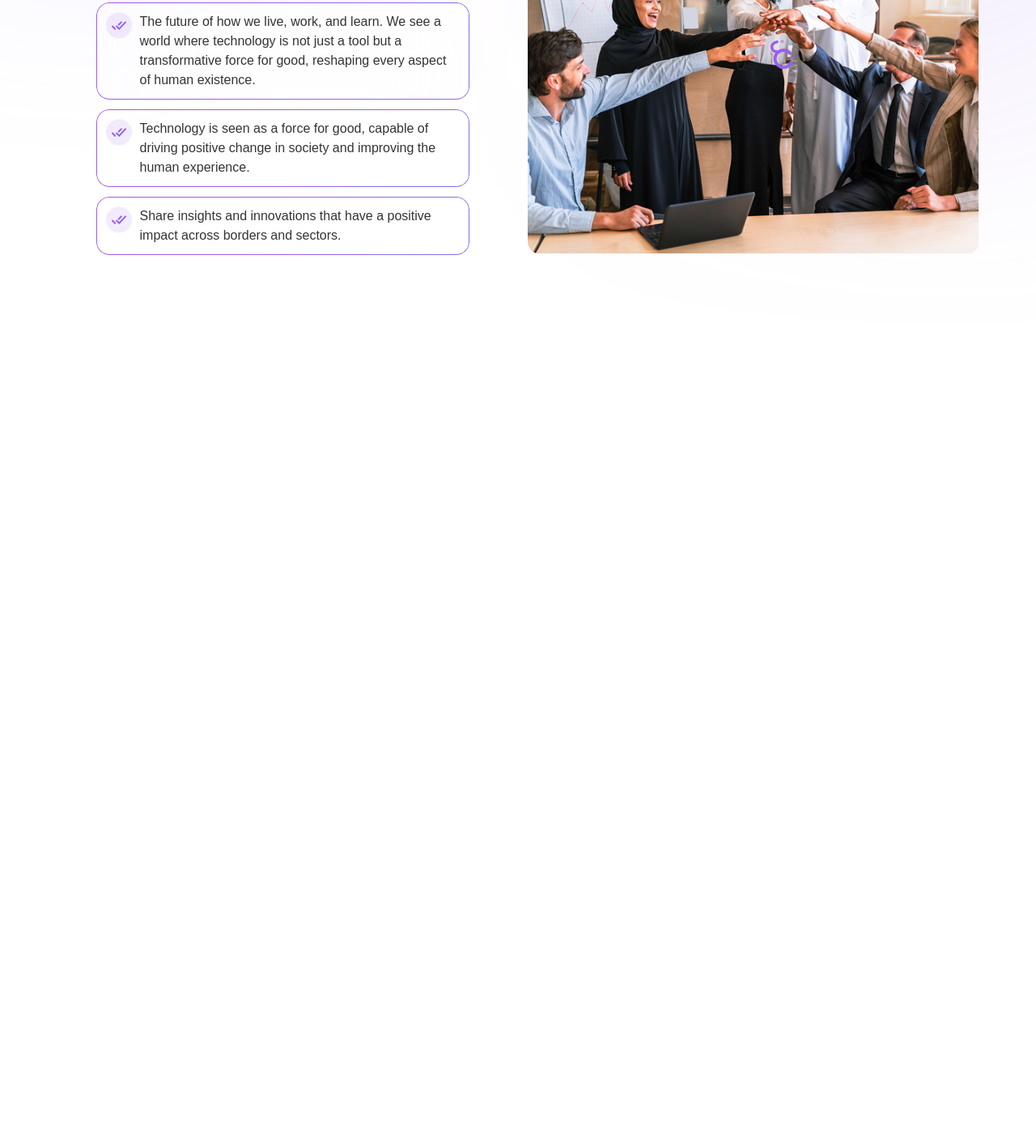
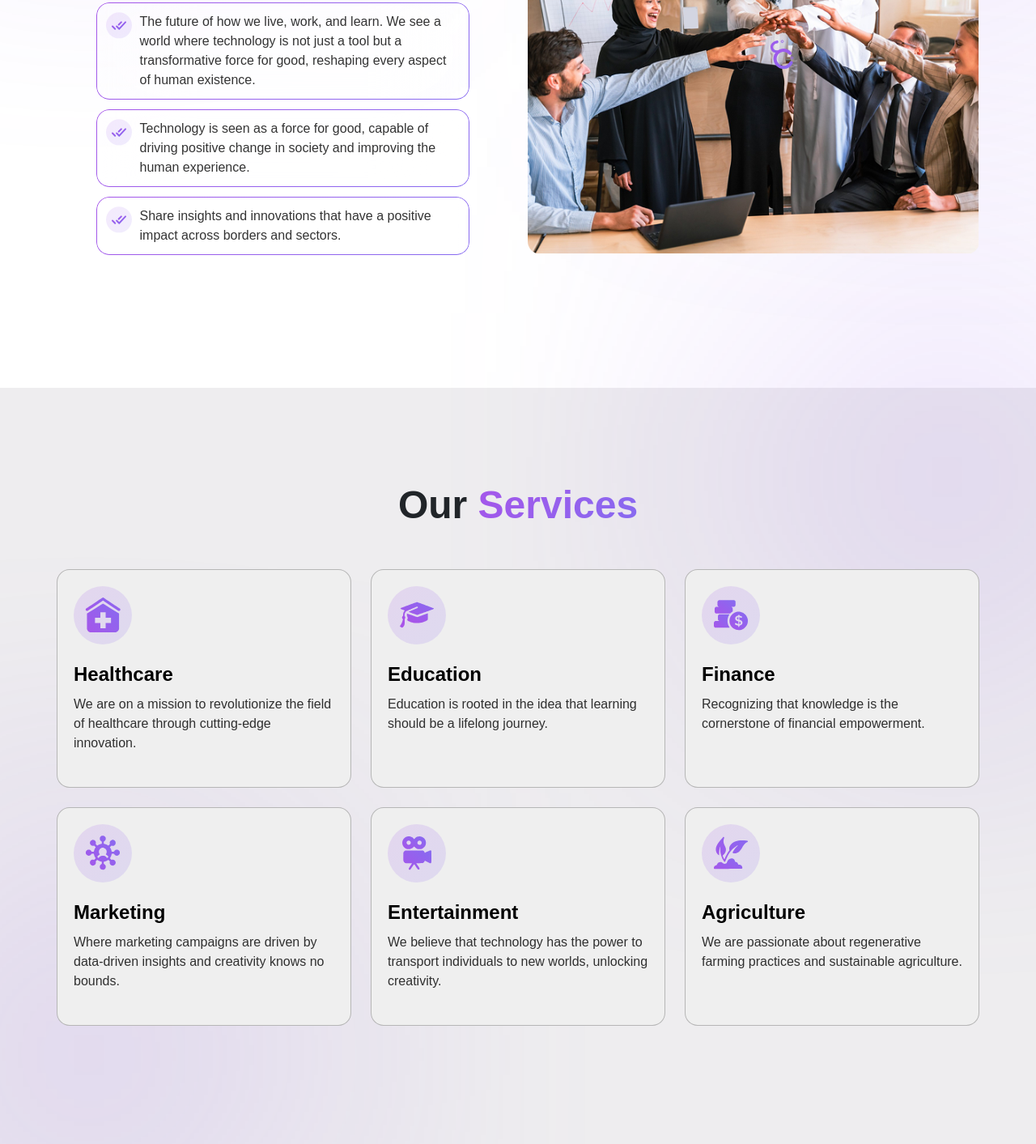
Before and after one commit to jatin-rajput563/noble-mind-page, a plain HTML site: page index.html in a window 1280 px wide. Shown: the part 2098-3511 px from the top of the page at 81% size. Before the commit the page ends 2577 px from the top, so only its background shows below. Drawn offline with nearby package versions, Linux system fonts and the light colour scheme; a small style sheet from the web is missing; files whose address does not match are found by name.

Commit message:
section-4-complete

```diff
--- a/index.html
+++ b/index.html
@@ -200,6 +200,16 @@
             </div>
         </div>
     </section>
+    <!--------section-4-------->
+    <section class="d-flex justify-content-center align-items-center bg-crystal-bell pt-119 pb-122 position-relative">
+        <div class="circle-4 circle-common-class"></div>
+        <div class="circle-6 circle-common-class"></div>
+        <div class="container max-w-1140 z-1">
+            <h2 class="font-family-primary fw-bold fs-md lh-52 heading text-center mb-52">Our <span>Services</span></h2>
+            <div class="row" id="card-container-1"></div>
+        </div>
+    </section>
+    <!--------section-5-------->
     <script src="https://cdn.jsdelivr.net/npm/bootstrap@5.3.3/dist/js/bootstrap.bundle.min.js"
         integrity="sha384-YvpcrYf0tY3lHB60NNkmXc5s9fDVZLESaAA55NDzOxhy9GkcIdslK1eN7N6jIeHz"
         crossorigin="anonymous"></script>
```
